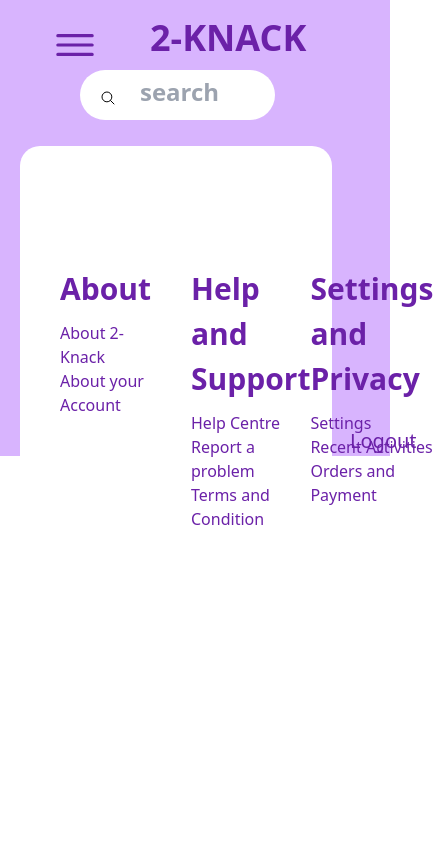
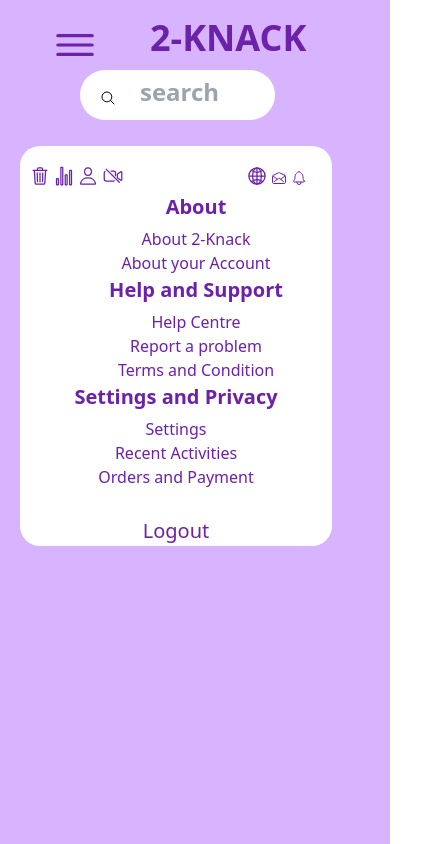
Before and after one commit to naphydeby/To-knack, a website: page logout.html in a window 390 px wide. Shown: the whole page, 433 px wide, since content can reach past the window. Drawn offline with nearby package versions, Linux system fonts and the light colour scheme.

Commit message:
responsiveness for logout

```diff
--- a/logout.html
+++ b/logout.html
@@ -11,7 +11,7 @@
 
 </head>
 <body  >
-    <div class="bg-purple-300 w-[100%]  sm:h-[550px] md:h-[550px]  lg:h-[557px] xl:h-[640px]   ">
+    <div class="bg-purple-300 w-[100%]  h-screen      ">
 
         <!-- search bar -->
         <div class=" flex   text-purple-800 pt-[20px] lg:pt-[40px] " >
@@ -30,7 +30,7 @@
         </div>
         <!-- End of search bar -->
         <div class="block lg:flex xl:flex">
-        <div class="hidden lg:block xl:block w-[80%] lg:w-[20%] xl:w-[20%] h-[400px] lg:h-[400px] xl:h-[500px] bg-purple-800 mt-[20px] ml-[20px]  pl-[40px] text-white pt-[40px]  " id="dashboard" style="border-top-left-radius: 70px;">
+        <div class="hidden lg:block xl:block w-[80%] lg:w-[20%] xl:w-[20%] h-[400px] lg:h-[450px] xl:h-[500px] bg-purple-800 mt-[20px] ml-[20px]  pl-[40px] text-white pt-[40px]  " id="dashboard" style="border-top-left-radius: 70px;">
             <div class="flex  hover:font-[700] hover:text-[20px]"><ion-icon name="home-outline" class="mt-9"></ion-icon><p class="ml-2 mt-[30px]"> Home</p></div>
             <a href="dashboard.html"><div class="flex  hover:font-[700] hover:text-[20px] mt-[20px]"><img src="dating-imgages/falz.jpeg" alt="" class="w-[20px] h-[20px] rounded-[50px] mt-1   "><p class="ml-2"> Profile</p></div></a>
             <a href="upload.html"><div class="flex  hover:font-[700] hover:text-[19px] mt-[20px]"><ion-icon name="videocam-off-outline" class=" mt-1"></ion-icon><p class="ml-2"> Upload video/image</p></div></a>
@@ -44,17 +44,69 @@
         <input type="text" placeholder="search" class=" block lg:hidden xl:hidden mt-[0px] w-[50%] h-[50px] rounded-[50px] pl-[60px] ml-[80px] md:ml-[120px]  lg:w-[600px]   text-purple-800 placeholder:text-2xl  font-[700] outline-none">
         <ion-icon name="search-outline" class=" block lg:hidden xl:hidden mt-[-30px] ml-[100px] md:ml-[560px]" ></ion-icon>
         </div>
-        <div class=" block pt-[20px] lg:pt-[0px] xl:pt-[0px] ml-[20px] lg:ml-[20px] xl:ml-[20px] mt-[40px] lg:mt-[20px] xl:mt-[20px]  w-[80%]  lg:w-[75%] xl:w-[75%] h-[380px] md:h-[360px] lg:h-[400px] xl:h-[500px] bg-white rounded-[20px] " id="profile"  >
-       <div class="flex  lg:pt-[40px] xl:pt-[40px] ml-[40px] ">
+        <div class=" block pt-[20px] lg:pt-[0px] xl:pt-[0px] ml-[20px] lg:ml-[20px] xl:ml-[20px] mt-[40px] lg:mt-[20px] xl:mt-[20px]  w-[80%]  lg:w-[75%] xl:w-[75%] h-[400px] lg:h-[450px] xl:h-[500px] bg-white rounded-[20px]   " id="profile"  >
+            <div class="flex justify-between  lg:pt-[10px] xl:pt-[10px] pl-[10px] min-w-full container   ">
+                <div >
                 <ion-icon name="trash-outline" class="text-purple-800 w-[20px] h-[20px] "></ion-icon>
-        <ion-icon name="stats-chart-outline" class="text-purple-800 w-[20px] h-[20px] ml-[10px] lg:ml-[20px] xl:ml-[20px]"></ion-icon>
-        <ion-icon name="person-outline" class="text-purple-800 w-[20px] h-[20px] ml-[10px] lg:ml-[20px] xl:ml-[20px]"></ion-icon>
-        <ion-icon name="videocam-off-outline" class="w-[20px] h-[20px] text-purple-800 ml-[10px] lg:ml-[20px] xl:ml-[20px]"></ion-icon>
-        <ion-icon name="globe-outline" class="text-purple-800 ml-[300px] md:ml-[410px] w-[20px] h-[20px] lg:ml-[450px] xl:ml-[610px] "></ion-icon>
-        <ion-icon name="mail-open-outline" class="ml-[10px] text-purple-800 w-[20px] h-[20px] lg:ml-[20px] xl:ml-[20px] "></ion-icon>
-        <ion-icon name="notifications-outline" class=" ml-[10px] text-purple-800 w-[20px] h-[20px] lg:ml-[20px] xl:ml-[20px]" ></ion-icon>
+                <ion-icon name="stats-chart-outline" class="text-purple-800 w-[20px] h-[20px] "></ion-icon>
+                <ion-icon name="person-outline" class="text-purple-800 w-[20px] h-[20px] "></ion-icon>
+                <ion-icon name="videocam-off-outline" class="w-[20px] h-[20px] text-purple-800 "></ion-icon>
+
             </div>
-         <div class="flex justify-between mt-[80px]">
+                   <div class=" pr-[25px]  ">
+                <ion-icon name="globe-outline" class="text-purple-800  w-[20px] h-[20px]  "></ion-icon>
+                <ion-icon name="mail-open-outline" class=" text-purple-800 lg:w-[20px] lg:h-[20px]  "></ion-icon>
+                <ion-icon name="notifications-outline" class="  text-purple-800 lg:w-[20px] lg:h-[20px] " ></ion-icon>
+            </div>
+            </div>
+               <div class=" text-center block lg:flex justify-between lg:mt-[60px] h-[310px] lg:h-[300px] w-full">
+                <div class="ml-[40px] text-purple-800" >
+                  <h1 class="text-[20px]  font-[700] ">About</h1>
+                  <a href=""><p class="mt-[5px]" >About 2-Knack </p></a>
+                      <a href="dashboard.html"><p >About your Account</a>
+                      </div>
+            <div class="ml-[40px] text-purple-800 sm:mt-[10px]">
+              <h1 class=" text-[20px]  font-[700] ">Help and Support</h1>
+              <a href=""><p class="mt-[5px]">Help Centre</p></a>
+              <a href=""><p>Report a problem</p></a>
+              <a href=""><p>Terms and Condition</p></a>
+            </div>
+            <div class=" mr-0 lg:mr-[30px] text-purple-800 sm:mt-[10px]">
+              <h1 class="text-[20px]  font-[700] ">Settings and Privacy</h1>
+              <a href=""><p class="mt-[5px]">Settings</p></a>
+              <a href=""><p>Recent Activities</p></a>
+              <a href=""><p>Orders and Payment</p></a>
+            </div>
+              </div>
+              </div>
+
+            </div>
+            <a href="">
+              <div class="text-center mt-[-30px] lg:mt-[-100px] text-[20px] font-[500] text-purple-800 w-[80vw]  ">
+              <button class="w-full text-center ml-[20px] lg:ml-[200px]">Logout</button>
+            </div>
+            </a>
+            </div>
+
+            <script>
+        const menu = document.getElementById("menu");
+        const dashboard= document.getElementById("dashboard");
+        const search = document.getElementById("search");
+        const profile = document.getElementById("profile");
+        menu.addEventListener("click", function(){
+            dashboard.classList.toggle("hidden");
+            search.classList.toggle("hidden");
+            profile.classList.toggle("hidden");
+        })
+
+        </script>
+
+</body>
+</html>
+
+
+
+<!-- <div class="flex justify-between mt-[80px]">
     <div class="ml-[40px] text-purple-800" >
       <h1 class="text-[30px] font-[700] ">About</h1>
       <a href=""><p class="mt-[10px]" >About 2-Knack </p></a>
@@ -82,18 +134,55 @@
 </a>
 </div>
 
-    <script>
-        const menu = document.getElementById("menu");
-        const dashboard= document.getElementById("dashboard");
-        const search = document.getElementById("search");
-        const profile = document.getElementById("profile");
-        menu.addEventListener("click", function(){
-            dashboard.classList.toggle("hidden");
-            search.classList.toggle("hidden");
-            profile.classList.toggle("hidden");
-        })
 
-        </script>
 
-</body>
-</html>
+ -->
+
+ <!-- image div -->
+ <!-- <div class=" block lg:flex xl:flex h-full justify-between pt-4 lg:pt-[70px] xl:pt-[70px]   ">
+    <div class=" ml-[20px] flex lg:block">
+
+       <img src="dating-imgages/pexels-darcy-delia-345397-950758.jpg" alt="" class="w-[100px] h-[100px] lg:h-[150px] lg:w-[150px] rounded-[50%]">
+       <div class="mt-[30px] lg:mt-[10px] lg:pl-[30px]  text-purple-800 ml-4 lg:ml-0">
+           <p>Amaka Obi</p>
+           <p>20 years</p>
+           <p>Gbagada</p>
+
+         </div>
+    </div>
+    <div class=" ml-[20px] flex lg:block mt-[10px] lg:mt-0" >
+       <img src="dating-imgages/21786964_019_dcf3.jpg" alt="" class="w-[100px] h-[100px] lg:w-[150px] lg:h-[150px] rounded-[50%]" >
+       <div class="mt-[30px] lg:mt-[10px] lg:pl-[30px]  text-purple-800 ml-4 lg:ml-0" >
+           <p>Aisha Jubril</p>
+           <p>24 years</p>
+           <p>Festac Town</p>
+
+         </div>
+    </div>
+    <div class=" ml-[20px] flex lg:block mt-[10px] lg:mt-0">
+       <img src="dating-imgages/74504689_006_1005.jpg" alt="" class="w-[100px] h-[100px] lg:w-[150px] lg:h-[150px] rounded-[50%]" >
+       <div class="mt-[30px] lg:mt-[10px] lg:pl-[30px]  text-purple-800 ml-4 lg:ml-0">
+         <p>Kemi Olaiya</p>
+         <p>25 years</p>
+         <p>Ikorodu</p>
+
+
+       </div>
+      </div>
+    <div class="lg:mr-[30px] ml-[20px] lg:ml-0 flex text-purple-800 lg:block mt-[10px] lg:mt-0 ">
+       <img src="dating-imgages/59096524_007_746a.jpg" alt="" class="w-[100px] h-[100px] lg:w-[150px] lg:h-[150px] rounded-[50%]">
+       <div class="mt-[10px] pl-[30px] ">
+           <p>Glory Mbong</p>
+           <p>28 years</p>
+             <p>Mile-2</p>
+
+
+
+         </div>
+    </div>
+   </div> -->
+   <!-- End of image div -->
+
+    <!-- </div>
+   </div>
+</div> -->
```
Lines whose indentation alone changed are shown as unchanged.
